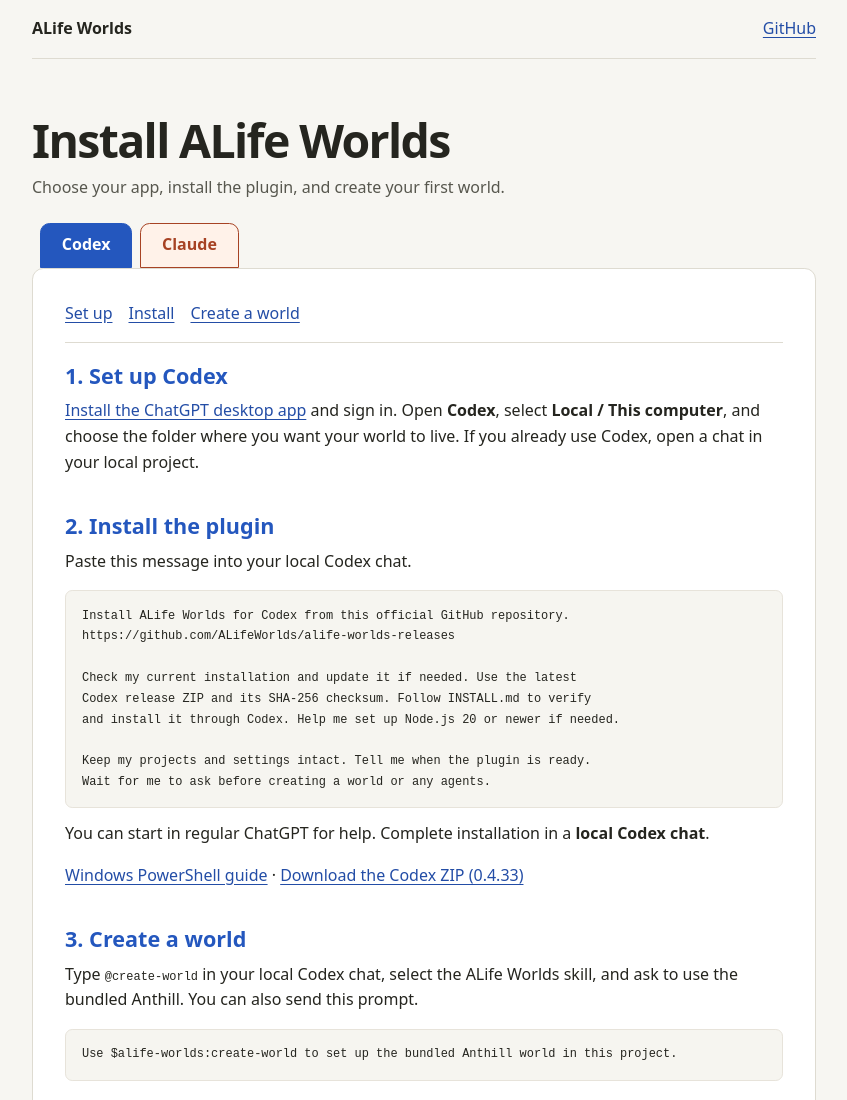
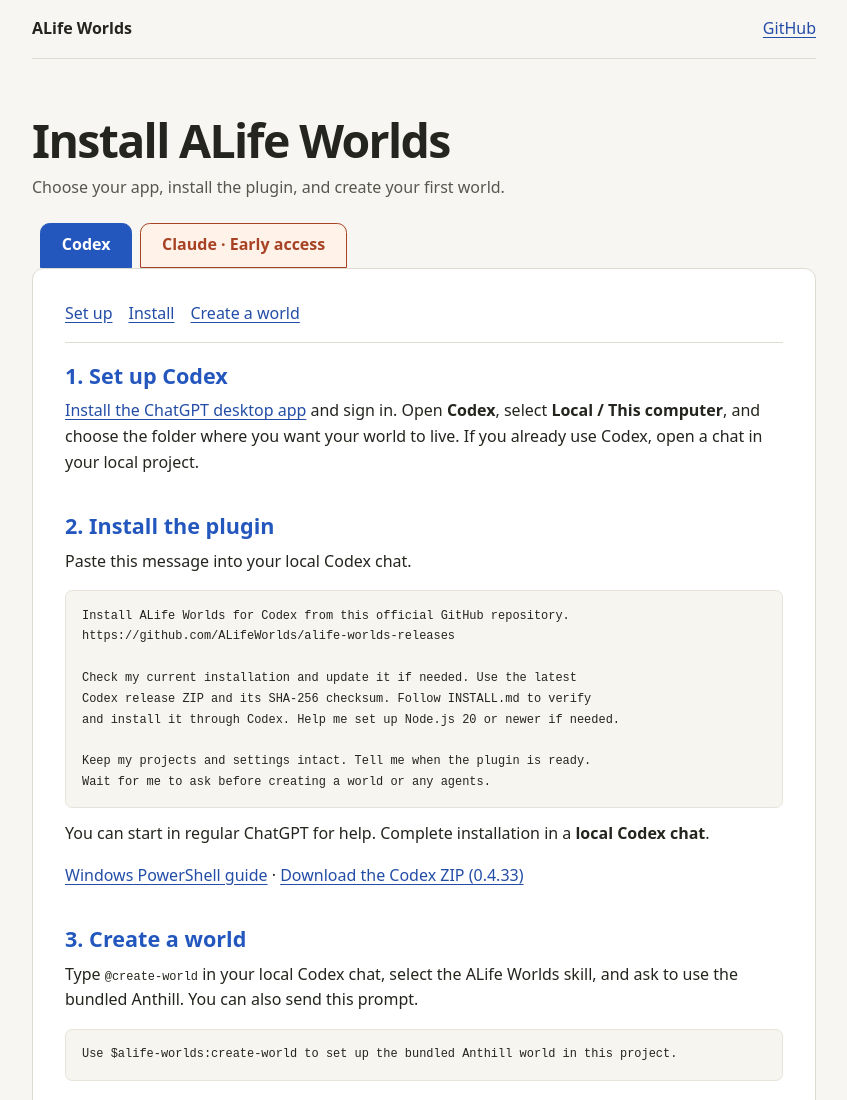
Before and after one commit to ALifeWorlds/alife-worlds-releases, a plain HTML site: page docs/index.html in a window 1280 px wide. Shown: the top 1100 px of the page, without its empty margins (216-1063 px from the left). Drawn offline with Linux system fonts and the light colour scheme.

Commit message:
Label the Claude edition as early access

```diff
--- a/docs/index.html
+++ b/docs/index.html
@@ -22,7 +22,7 @@
 
     <div class="tabs" role="tablist" aria-label="Choose your app" hidden>
       <button type="button" id="tab-codex" role="tab" aria-controls="guide-codex" aria-selected="true">Codex</button>
-      <button type="button" id="tab-claude" role="tab" aria-controls="guide-claude" aria-selected="false" tabindex="-1">Claude</button>
+      <button type="button" id="tab-claude" role="tab" aria-controls="guide-claude" aria-selected="false" tabindex="-1">Claude · Early access</button>
     </div>
     <noscript><p><a href="https://github.com/ALifeWorlds/alife-worlds-releases#choose-claude">Read the Claude Code instructions on GitHub</a>.</p></noscript>
 
@@ -58,6 +58,7 @@ Wait for me to ask before creating a world or any agents.</code></pre>
     </section>
 
     <section class="guide" id="guide-claude" role="tabpanel" aria-labelledby="tab-claude" tabindex="0" hidden>
+      <p><strong>Early access.</strong> The Claude edition is still in development. Features and setup steps may change between releases.</p>
       <nav class="steps" aria-label="Claude Code installation steps">
         <a href="#claude-setup">Set up</a>
         <a href="#claude-install">Install</a>
```
Also changed, not shown: .claude-plugin/marketplace.json, 2 other files.
